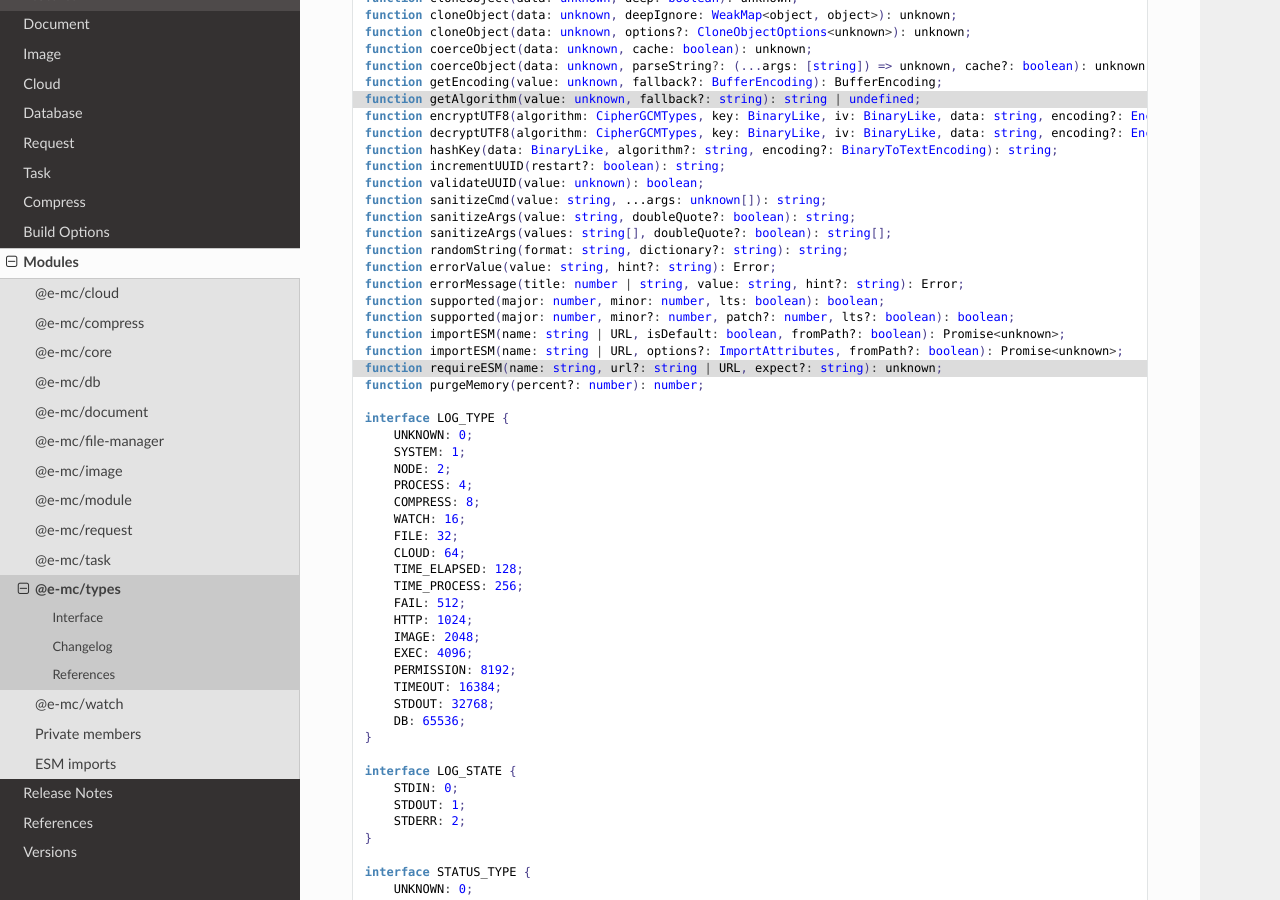
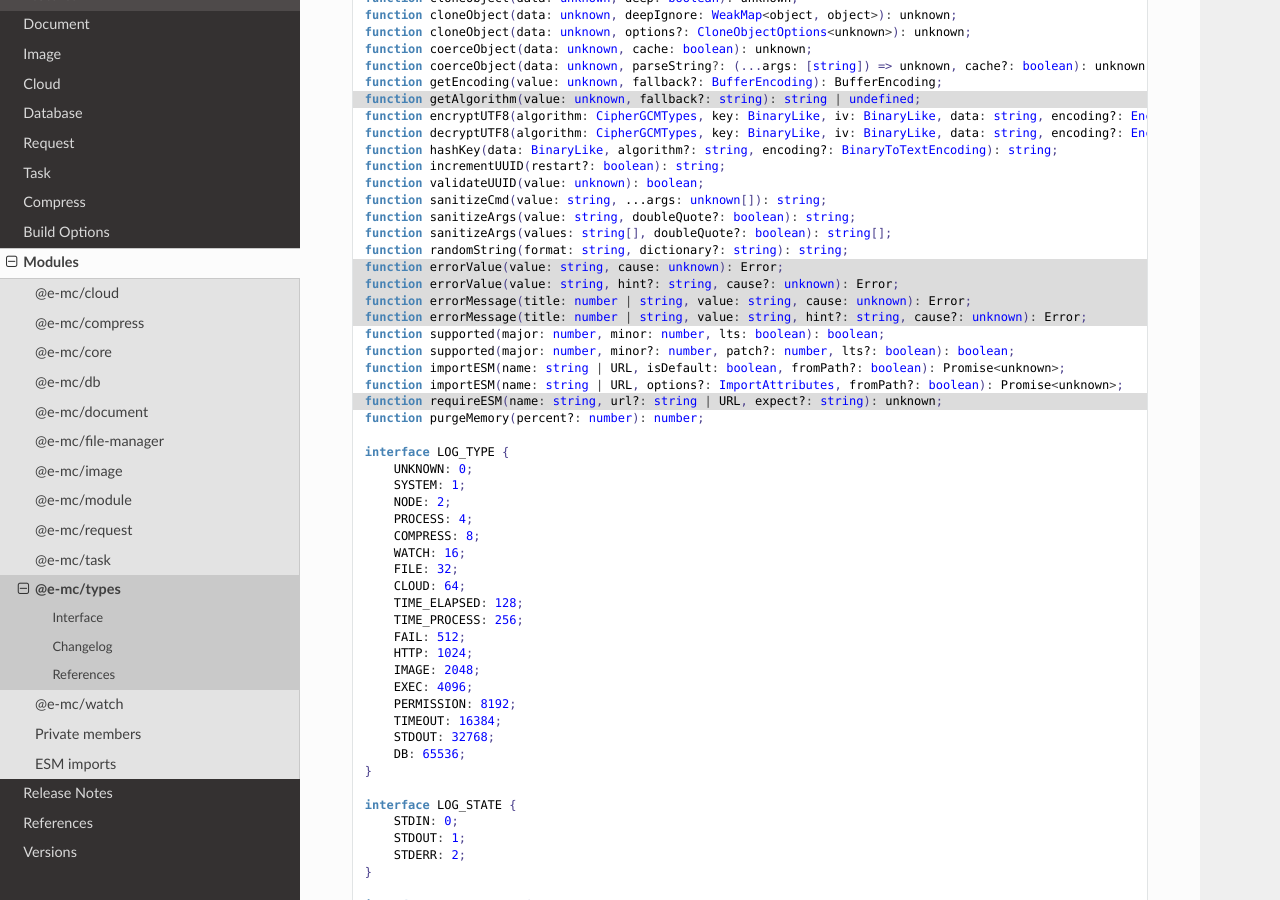
Before and after one commit to anpham6/chrome-docs, a Sphinx documentation site: the page built from source/modules/types.rst, in a window 1280 px wide and 900 px high, scrolled down 1056 px. Built offline with Sphinx 7.4.7 and the Read the Docs theme 3.1.0, drawn with Linux system fonts in a browser that asks for light colours; some of the changed text lies outside the part shown.

```diff
--- a/source/modules/types.rst
+++ b/source/modules/types.rst
@@ -71,8 +71,10 @@ Interface
   function sanitizeArgs(value: string, doubleQuote?: boolean): string;
   function sanitizeArgs(values: string[], doubleQuote?: boolean): string[];
   function randomString(format: string, dictionary?: string): string;
-  function errorValue(value: string, hint?: string): Error;
-  function errorMessage(title: number | string, value: string, hint?: string): Error;
+  function errorValue(value: string, cause: unknown): Error;
+  function errorValue(value: string, hint?: string, cause?: unknown): Error;
+  function errorMessage(title: number | string, value: string, cause: unknown): Error;
+  function errorMessage(title: number | string, value: string, hint?: string, cause?: unknown): Error;
   function supported(major: number, minor: number, lts: boolean): boolean;
   function supported(major: number, minor?: number, patch?: number, lts?: boolean): boolean;
   function importESM(name: string | URL, isDefault: boolean, fromPath?: boolean): Promise<unknown>;
@@ -234,6 +236,7 @@ Changelog
 .. versionadded:: 0.13.9
 
   - :alt:`function` **requireESM** for extracting a default export was created.
+  - :alt:`function` **errorValue** | **errorMessage** argument :target:`cause` as :alt:`unknown` was implemented.
 
 .. note:: Backported: 0.12.16
 
```
Also changed, not shown: other parts of source/modules/types.rst (+1 -1 lines).
